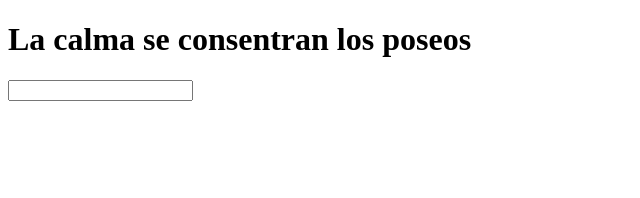
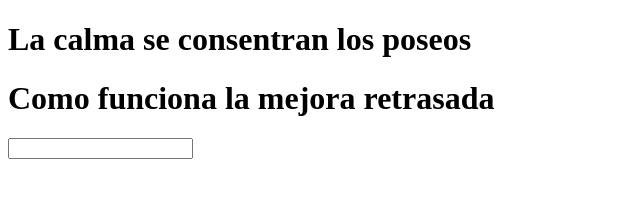
Before and after one commit to domator78/repositorio-va, a plain HTML site: page holas/hola.html in a window 1280 px wide. Shown: the whole page, without its empty margins (0-640 px from the left). Drawn offline with Linux system fonts and the light colour scheme.

Commit message:
cambie mi index un h1

```diff
--- a/holas/hola.html
+++ b/holas/hola.html
@@ -8,6 +8,8 @@
 </head>
 <body>
     <h1>La calma se consentran los poseos</h1>
+    <h1>Como funciona la mejora retrasada</h1>
+
     <input type="text" />
 </body>
 </html>
```
